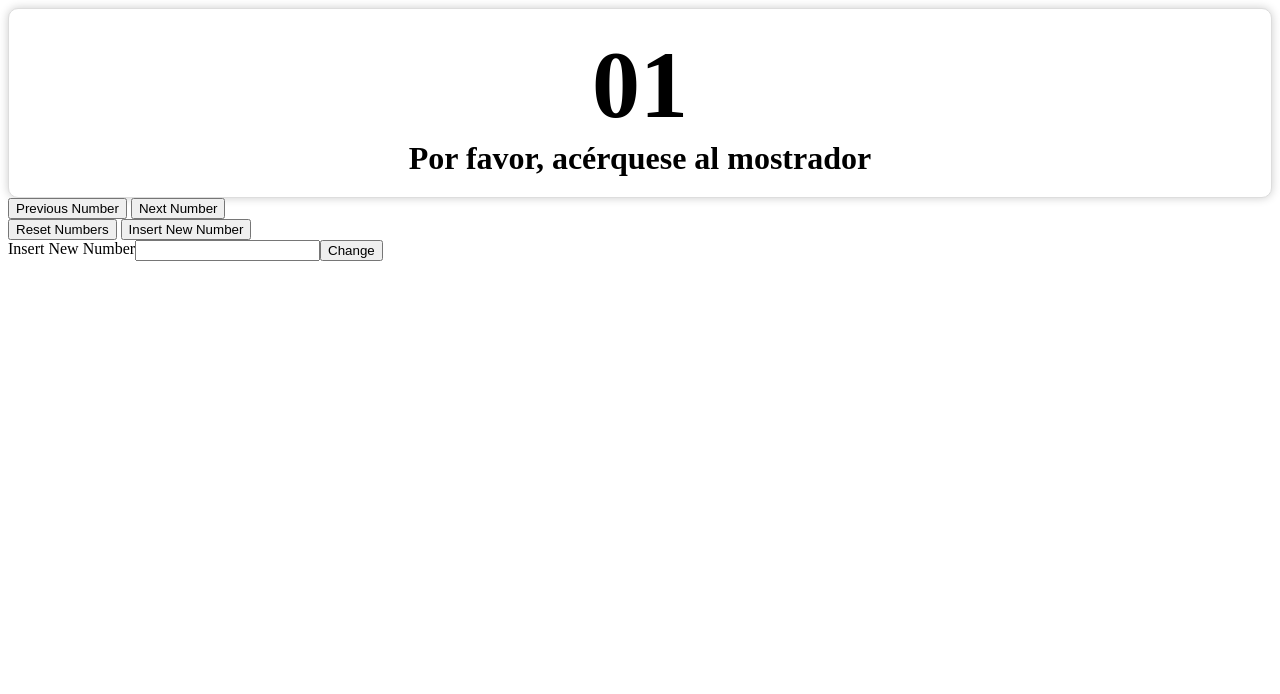
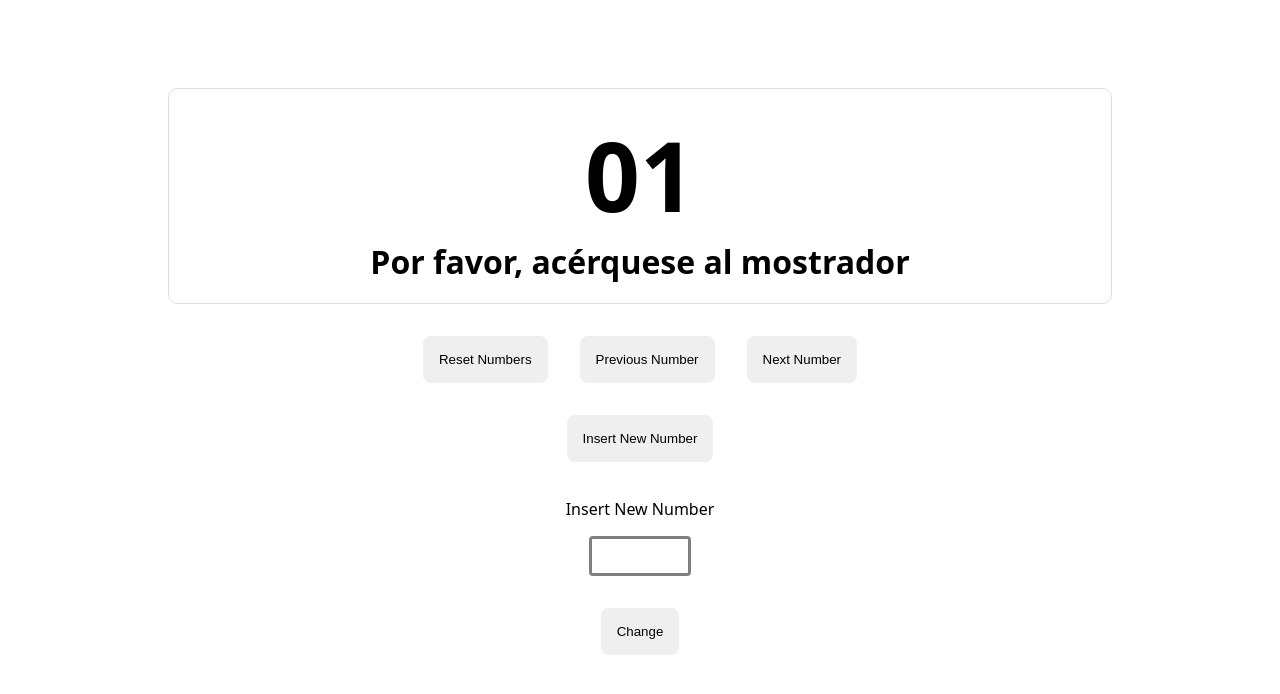
Before and after one commit to angelesgonzalez/lemoncode-bootcamp-js-entregas, a website built with Vite: page 04.Laboratorio-Modulo-4-Funciones/index.html in a window 1280 px wide. Both pictures are taken after a click on the button "Insert New Number". Built offline with nearby package versions, Linux system fonts and the light colour scheme.

Commit message:
Create hideHTMLelement to hide elements without duplicating logic

```diff
--- a/04.Laboratorio-Modulo-4-Funciones/index.html
+++ b/04.Laboratorio-Modulo-4-Funciones/index.html
@@ -16,12 +16,15 @@
   </div>
 
   <div class="controlllers">
-    <div>
+    <div class="controllers-top">
+      <button id="resetNumber">Reset Numbers</button>
       <button id="previousNumber">Previous Number</button>
       <button id="nextNumber">Next Number</button>
     </div>
-    <button id="resetNumber">Reset Numbers</button>
+    <div class="controllers-bottom">
       <button id="showInsert">Insert New Number</button>
+    </div>
+  </div>
 
   <form class="hidden" id="newNumberForm">
     <label for="newNumber">Insert New Number</label>
@@ -29,8 +32,6 @@
     <button type="submit" id="submitNumber">Change</button>
   </form>
 
-
-  </div>
   <script type="module" src="/src/main.ts"></script>
 </body>
 
--- a/04.Laboratorio-Modulo-4-Funciones/src/main.ts
+++ b/04.Laboratorio-Modulo-4-Funciones/src/main.ts
@@ -1,54 +1,4 @@
 import "./style.css";
-
-/*
-Queremos implementar una pantalla en la que aparezca un display con el turno actual de una clínica y un botón para pasar al siguiente turno y otro para volver al anterior.
-
-A implementar:
-
-Básico:
-En grande se muestra el turno.
-El operario puede ir dándole a siguiente o anterior y el turno cambia.
-Además de esto vamos a añadir un botón de reset que pone el turno a 0.
-Avanzado:
-Como challenge puedes añadir una caja de texto y un botón que permita cambiar el turno a un valor que ponga el operario.
-Challenge:
-Sea el número que sea, lo quiero mostrar siempre con dos digitos (es decir el 1 -> 01, el 2 -> 02, el 10 -> 10, el 11 -> 11, etc), investiga como puedes formatear un número para que siempre tenga dos dígitos.
-Pista: Puedes usar la función padStart, la cual nos ayuda a añadir ceros o cualquier otro carácter que queramos al principio de una cadena de texto..
-
-Si lo implementas en TypeScript en modo estricto, mejor que mejor.
-
-
-  01 - objeto para gestionar el numero tracker
-  02- agregar los elementos del dom a modificar
-  03-agregar un evento para cuando el usuario clica en reset, se llama a la funcion reset y se modifica
-  04-agregar un evento cuando el usuario hace click en next, se ensena el next
-  05- agregar un evento cuando el usuario click en previous, se ensena el previous
-
-
-<div class="number-display" id="numberDisplay">
-    <h1 class="number-turn" id="numberTurn">01</h1>
-    <p class="text-turn">Por favor, acérquese al mostrador</p>
-  </div>
-
-  <div class="controlllers">
-    <div>
-      <button id="previousNumber">Previous Number</button>
-      <button id="nextNumber">Next Number</button>
-    </div>
-    <button id="resetNumber">Reset Numbers</button>
-    <button id="showInsert">Insert New Number</button>
-
-    <form class="hidden" id="newNumberForm">
-      <label for="newNumber">Insert New Number</label>
-      <input type="number" id="newNumber">
-      <button type="submit" id="submitNumber">Change</button>
-    </form>
-
-
-  </div>
-
-
-*/
 
 interface numberTracker {
 	currentNumber: number;
@@ -119,6 +69,10 @@ document.addEventListener("DOMContentLoaded", () => {
 		}
 	});
 
+	const hideHTMLelement = (element: HTMLElement) => {
+		element.classList.add("hidden");
+	};
+
 	showInsertBtn?.addEventListener("click", () => {
 		const newNumberForm = document.getElementById("newNumberForm");
 
@@ -135,8 +89,7 @@ document.addEventListener("DOMContentLoaded", () => {
 					const userValue = inputElement.value;
 					updateNumber(+userValue, numberTracker);
 					showCurrentNumber(numberTracker);
-					newNumberForm.classList.add("hidden");
-					newNumberForm.classList.remove("number-form");
+					hideHTMLelement(newNumberForm);
 				}
 			});
 		}
--- a/04.Laboratorio-Modulo-4-Funciones/src/style.css
+++ b/04.Laboratorio-Modulo-4-Funciones/src/style.css
@@ -1,3 +1,53 @@
+:root {
+  font-family: system-ui, -apple-system, BlinkMacSystemFont, 'Segoe UI', Roboto, Oxygen, Ubuntu, Cantarell, 'Open Sans', 'Helvetica Neue', sans-serif;
+  font-size: 16px;
+
+
+}
+
+body {
+  padding-left: 10rem;
+  padding-right: 10rem;
+  padding-top: 5rem;
+}
+
+button {
+  padding: 1rem;
+  border: none;
+  border-radius: 0.5rem;
+  margin: 1rem;
+  cursor: pointer;
+}
+
+button:hover {
+  background-color: rgba(194, 194, 194, 0.5);
+}
+
+input {
+  border-radius: 4px;
+  border: solid grey;
+  width: 4rem;
+  height: 2rem;
+  font-size: 1rem;
+  padding-left: 1rem;
+  padding-right: 1rem;
+  margin: 1rem;
+}
+
+.controlllers {
+
+  display: flex;
+  flex-direction: column;
+  align-items: center;
+  justify-content: center;
+  margin-top: 1rem;
+}
+
+.controllers-top {
+  display: flex;
+  justify-content: center;
+}
+
 .number-display {
   display: flex;
   flex-direction: column;
@@ -7,8 +57,8 @@
   border: 1px solid #ddd;
   padding: 20px;
   border-radius: 10px;
-  box-shadow: 0 0 10px rgba(0, 0, 0, 0.2);
 }
+
 
 .number-turn {
   font-size: 6rem;
@@ -23,10 +73,15 @@
   text-align: center;
 }
 
+
+.number-form {
+  display: flex;
+  flex-direction: column;
+  padding: 20px;
+  justify-content: center;
+  align-items: center;
+}
+
 .hidden {
   display: none;
 }
-
-.number-form {
-  display: flex;
-}
```
Lines whose indentation alone changed are shown as unchanged.
